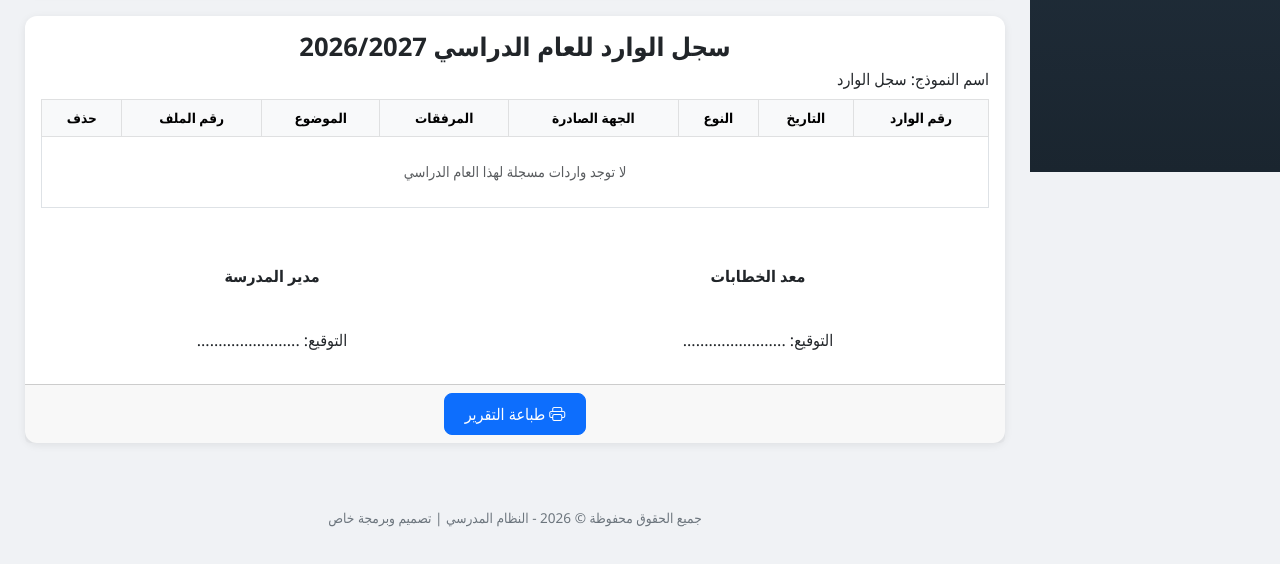
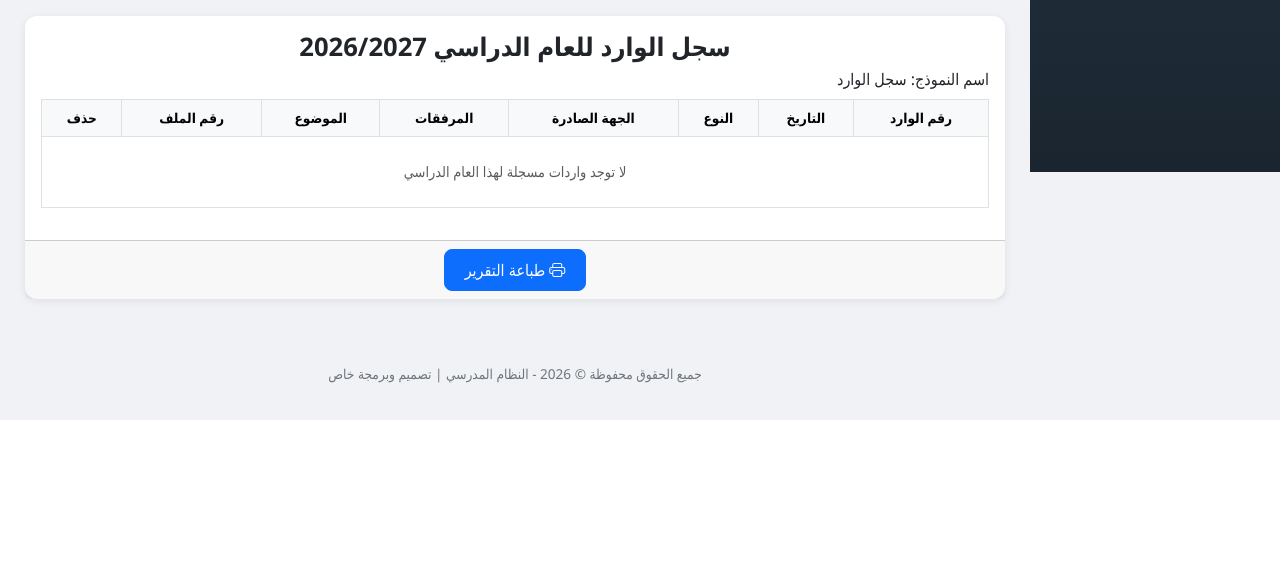
Before and after one commit to husseintech/schoolh, a Django app: page /secretary/incoming/ in a window 1280 px wide. Shown: the part 628-1192 px from the top of the page. After the commit the page ends 1048 px from the top, so only its background shows below. Run offline with Django 5.2, Linux system fonts and the light colour scheme; a user stored in the database is signed in; data comes from the database, SQL or seed files in the repository; both versions use the stored data as it was after the commit; tables that the repository leaves empty hold one stand-in row (values such as "Sample post"); some libraries are stand-ins or nearby versions.

Commit message:
Add whatsapp groups link to settings sidebar; remove signatures footer from secretary reports and hide site footer on print

```diff
--- a/templates/school/base.html
+++ b/templates/school/base.html
@@ -541,6 +541,11 @@
             <i class="bi bi-camera-video-fill"></i> روابط الحصص
         </a>
         {% endif %}
+        {% if 'settings_whatsapp' in user_perms or user.profile.role == 'admin' %}
+        <a href="{% url 'whatsapp_groups' %}" class="nav-link {% if 'whatsapp_group' in request.resolver_match.url_name %}active{% endif %}">
+            <i class="bi bi-whatsapp"></i> روابط واتساب الصفوف
+        </a>
+        {% endif %}
         {% if 'settings_whatsapp' in user_perms %}
         <a href="{% url 'whatsapp_settings' %}" class="nav-link {% if 'whatsapp' in request.resolver_match.url_name %}active{% endif %}">
             <i class="bi bi-whatsapp"></i> إعدادات واتساب
@@ -683,7 +688,7 @@
             {% block content %}{% endblock %}
         </div>
 
-        <div class="footer">
+        <div class="footer no-print">
             <p>جميع الحقوق محفوظة &copy; {% now "Y" %} - النظام المدرسي | تصميم وبرمجة خاص</p>
         </div>
     </div>
--- a/templates/school/incoming_list.html
+++ b/templates/school/incoming_list.html
@@ -101,18 +101,6 @@
                 </tbody>
             </table>
         </div>
-        <div class="mt-4 pt-3">
-            <div class="row text-center">
-                <div class="col-6">
-                    <p><strong>معد الخطابات</strong></p>
-                    <p style="margin-top: 40px;">التوقيع: ........................</p>
-                </div>
-                <div class="col-6">
-                    <p><strong>مدير المدرسة</strong></p>
-                    <p style="margin-top: 40px;">التوقيع: ........................</p>
-                </div>
-            </div>
-        </div>
     </div>
     <div class="card-footer no-print text-center">
         <button class="btn btn-primary" onclick="window.print()"><i class="bi bi-printer"></i> طباعة التقرير</button>
```
Also changed, not shown: templates/school/outgoing_list.html (+0 -12 lines), db.sqlite3.
